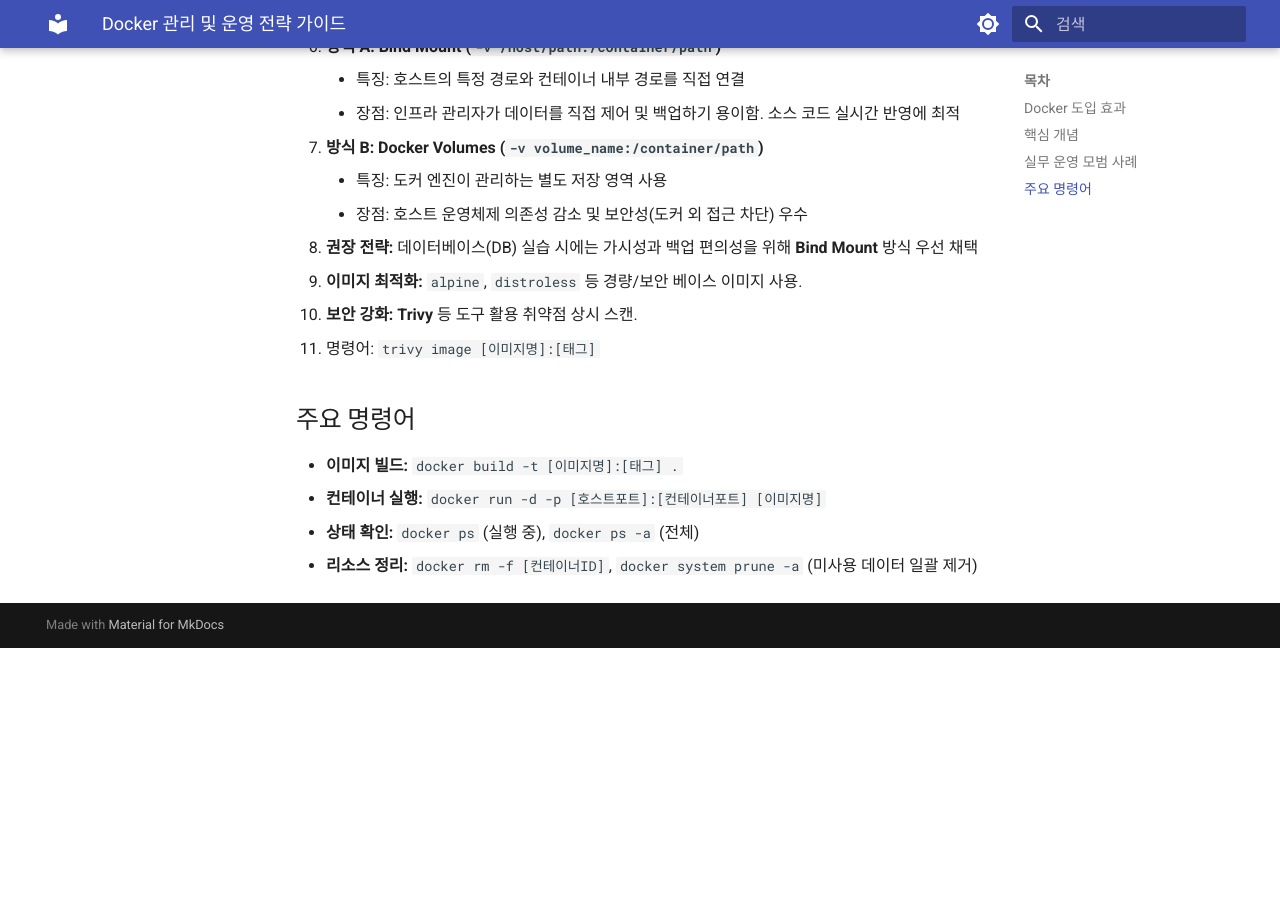
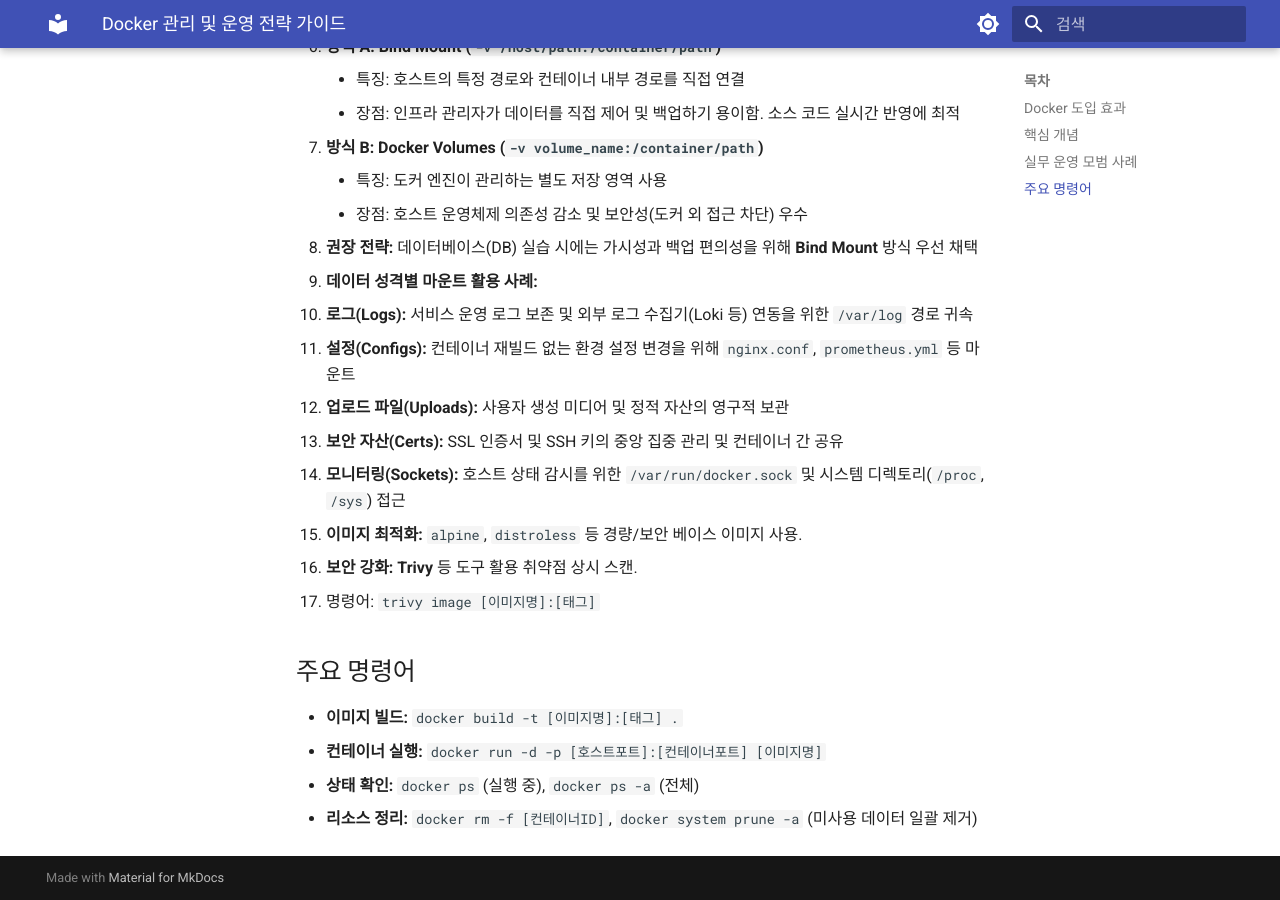
Before and after one commit to ksj686/cloud_infra, an MkDocs documentation site: the page built from docs/to-do-space/step4_expansion/02_docker_strategy/README.md, in a window 1280 px wide and 900 px high, scrolled down 806 px. Built offline with MkDocs 1.6.1 and Material for MkDocs 9.7.7, drawn with Linux system fonts in a browser that asks for light colours; before the commit the page ends 1454 px from its top, so only the background shows below that.

Commit message:
feat: 데이터 성격별 도커 바인드 마운트 활용 사례 가이드 보완  - 로그, 설정, 보안 자산, 시스템 소켓 등 유형별 마운트 필요성 기술  - 데이터베이스 외 핵심 서비스의 영속성 확보 전략 구체화

```diff
--- a/docs/to-do-space/step4_expansion/02_docker_strategy/README.md
+++ b/docs/to-do-space/step4_expansion/02_docker_strategy/README.md
@@ -23,8 +23,16 @@
      - 특징: 도커 엔진이 관리하는 별도 저장 영역 사용
      - 장점: 호스트 운영체제 의존성 감소 및 보안성(도커 외 접근 차단) 우수
    - **권장 전략:** 데이터베이스(DB) 실습 시에는 가시성과 백업 편의성을 위해 **Bind Mount** 방식 우선 채택
-3. **이미지 최적화:** `alpine`, `distroless` 등 경량/보안 베이스 이미지 사용.
-4. **보안 강화:** **Trivy** 등 도구 활용 취약점 상시 스캔.
+
+3. **데이터 성격별 마운트 활용 사례:**
+   - **로그(Logs):** 서비스 운영 로그 보존 및 외부 로그 수집기(Loki 등) 연동을 위한 `/var/log` 경로 귀속
+   - **설정(Configs):** 컨테이너 재빌드 없는 환경 설정 변경을 위해 `nginx.conf`, `prometheus.yml` 등 마운트
+   - **업로드 파일(Uploads):** 사용자 생성 미디어 및 정적 자산의 영구적 보관
+   - **보안 자산(Certs):** SSL 인증서 및 SSH 키의 중앙 집중 관리 및 컨테이너 간 공유
+   - **모니터링(Sockets):** 호스트 상태 감시를 위한 `/var/run/docker.sock` 및 시스템 디렉토리(` /proc`, `/sys`) 접근
+
+4. **이미지 최적화:** `alpine`, `distroless` 등 경량/보안 베이스 이미지 사용.
+5. **보안 강화:** **Trivy** 등 도구 활용 취약점 상시 스캔.
    - 명령어: `trivy image [이미지명]:[태그]`
 
 ## 주요 명령어
```
